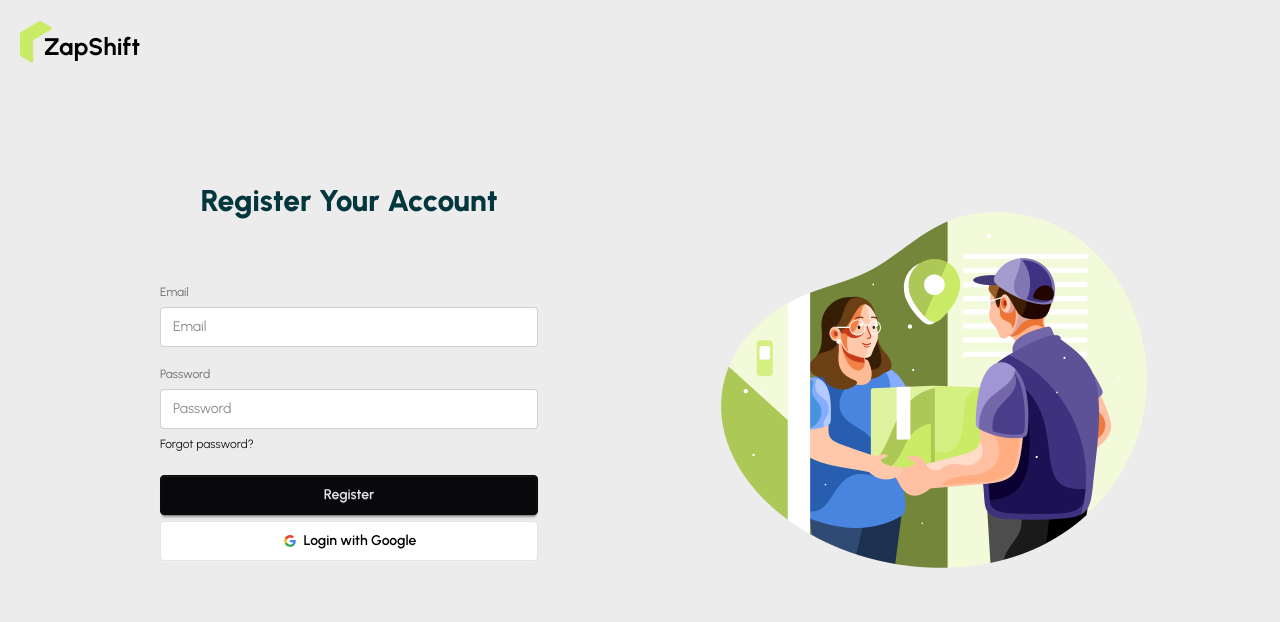
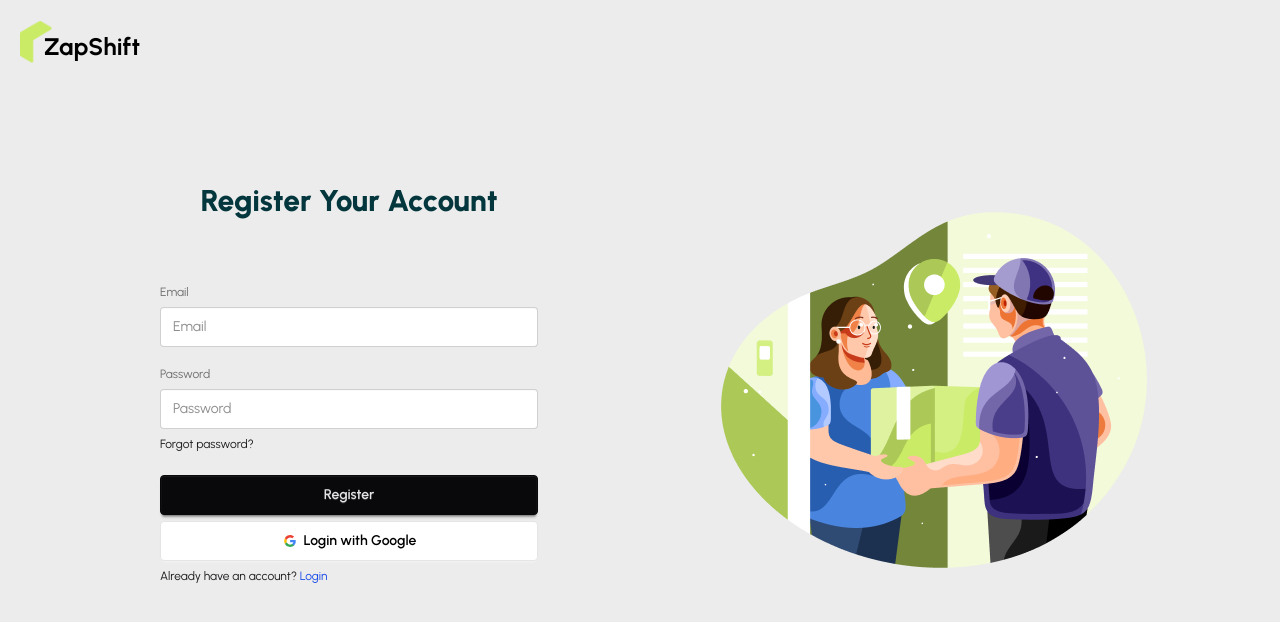
Before and after one commit to ashiqur0/zap-shift-client, a React (Vite) app: page /register in a window 1280 px wide. Shown: the top 622 px of the page. Built offline with nearby package versions, Linux system fonts and the light colour scheme; no server answers.

Commit message:
Login page link added in register page

```diff
--- a/src/pages/Auth/Register/Register.jsx
+++ b/src/pages/Auth/Register/Register.jsx
@@ -1,6 +1,7 @@
 import React from 'react';
 import { useForm } from 'react-hook-form';
 import useAuth from '../../../hooks/useAuth';
+import { Link } from 'react-router';
 
 const Register = () => {
 
@@ -59,6 +60,8 @@
                         <svg aria-label="Google logo" width="16" height="16" xmlns="http://www.w3.org/2000/svg" viewBox="0 0 512 512"><g><path d="m0 0H512V512H0" fill="#fff"></path><path fill="#34a853" d="M153 292c30 82 118 95 171 60h62v48A192 192 0 0190 341"></path><path fill="#4285f4" d="m386 400a140 175 0 0053-179H260v74h102q-7 37-38 57"></path><path fill="#fbbc02" d="m90 341a208 200 0 010-171l63 49q-12 37 0 73"></path><path fill="#ea4335" d="m153 219c22-69 116-109 179-50l55-54c-78-75-230-72-297 55"></path></g></svg>
                         Login with Google
                     </button>
+
+                    <p>Already have an account? <Link to='/login' className='text-blue-700'>Login</Link> </p>
                 </fieldset>
             </form>
         </div>
```
